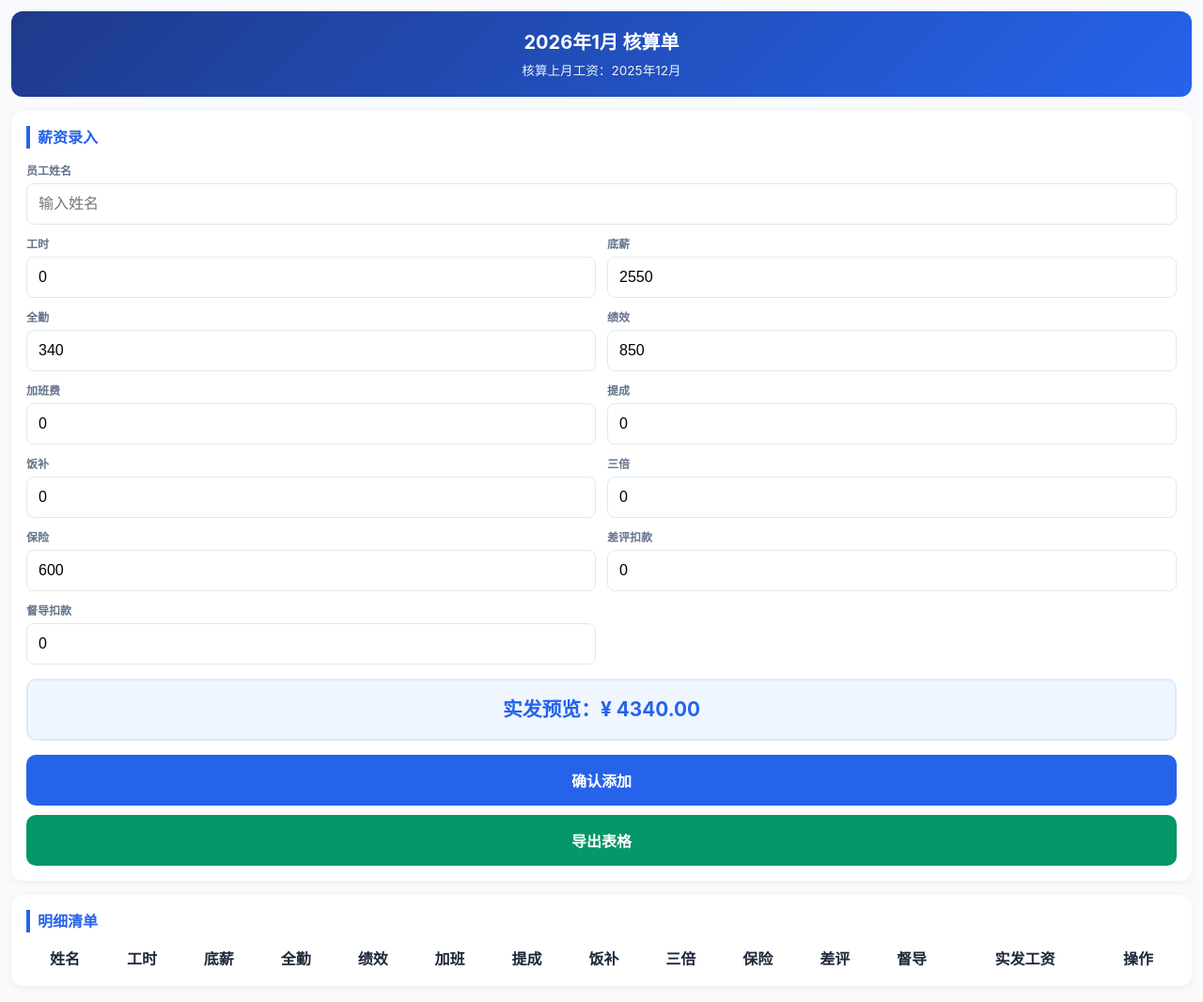
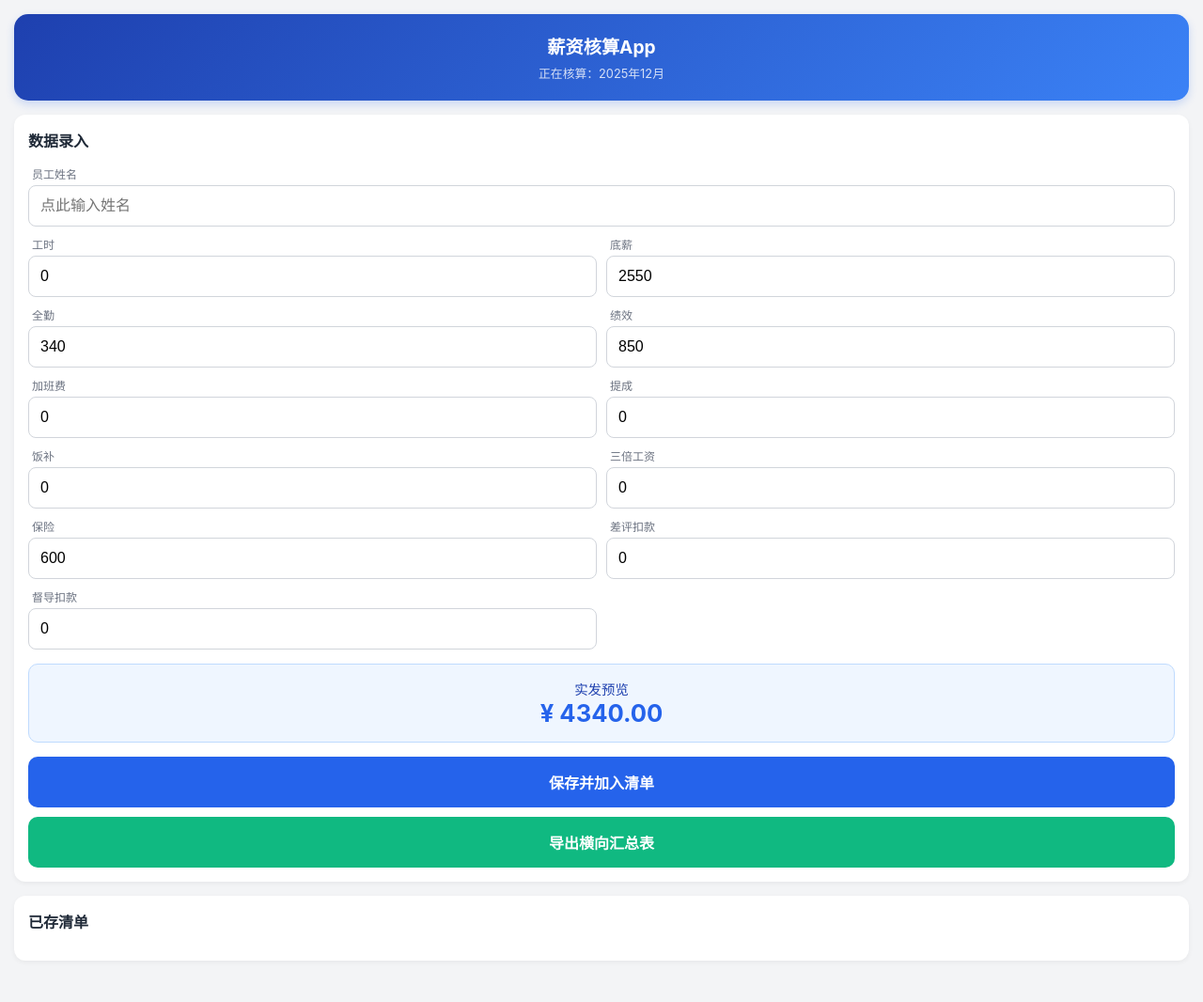
Before and after one commit to lujiaoning/gongzi, a plain HTML site: page index.html in a window 1280 px wide. Shown: the whole page at 94% size. Drawn offline with Linux system fonts and the light colour scheme.

Commit message:
Update index.html

```diff
--- a/index.html
+++ b/index.html
@@ -3,232 +3,219 @@
 <head>
     <meta charset="UTF-8">
     <meta name="viewport" content="width=device-width, initial-scale=1.0, maximum-scale=1.0, user-scalable=no">
-    <title>薪资管理系统-移动优化版</title>
+    <title>薪资助手App</title>
     <style>
         :root {
             --primary: #2563eb;
-            --bg: #f8fafc;
-            --card-bg: #ffffff;
-            --text: #1e293b;
+            --danger: #ef4444;
+            --success: #10b981;
+            --bg: #f3f4f6;
+            --card: #ffffff;
         }
 
         * { box-sizing: border-box; -webkit-tap-highlight-color: transparent; }
 
         body {
-            font-family: -apple-system, system-ui, sans-serif;
+            font-family: -apple-system, BlinkMacSystemFont, "Segoe UI", Roboto, sans-serif;
             background-color: var(--bg);
-            color: var(--text);
-            margin: 0;
-            padding: 12px;
-            line-height: 1.5;
+            margin: 0; padding: 15px; padding-bottom: 40px;
         }
 
-        .container { max-width: 100%; margin: 0 auto; }
+        /* 顶部 App 样式 */
+        .app-header {
+            text-align: center; padding: 20px 0;
+            background: linear-gradient(135deg, #1e40af, #3b82f6);
+            color: white; border-radius: 15px; margin-bottom: 15px;
+            box-shadow: 0 4px 10px rgba(37, 99, 235, 0.2);
+        }
+        .app-header h1 { margin: 0; font-size: 1.2rem; }
+        .app-header p { margin: 5px 0 0; font-size: 0.8rem; opacity: 0.8; }
 
-        /* 顶部标题优化 */
-        .salary-date-header {
-            background: linear-gradient(135deg, #1e3a8a 0%, #2563eb 100%);
-            color: white; text-align: center; padding: 18px 10px;
-            border-radius: 12px; margin-bottom: 15px;
-        }
-        .salary-date-header h1 { margin: 0; font-size: 1.25rem; }
-        .salary-date-header p { margin: 5px 0 0; font-size: 0.85rem; opacity: 0.9; }
-
+        /* 卡片容器 */
         .card {
-            background: var(--card-bg);
-            border-radius: 12px;
-            padding: 16px;
-            margin-bottom: 15px;
-            box-shadow: 0 2px 8px rgba(0,0,0,0.05);
+            background: var(--card); border-radius: 12px;
+            padding: 15px; margin-bottom: 15px;
+            box-shadow: 0 2px 5px rgba(0,0,0,0.05);
         }
 
-        .section-title {
-            font-size: 1rem; font-weight: bold; margin-bottom: 15px;
-            color: var(--primary); border-left: 4px solid var(--primary); padding-left: 8px;
+        .title { font-size: 1rem; font-weight: 700; color: #1f2937; margin-bottom: 15px; }
+
+        /* 输入框布局：1行2个 */
+        .input-grid { display: grid; grid-template-columns: 1fr 1fr; gap: 10px; }
+        .input-full { grid-column: span 2; }
+
+        label { display: block; font-size: 0.75rem; color: #6b7280; margin-bottom: 4px; padding-left: 4px; }
+        input {
+            width: 100%; padding: 12px; border: 1px solid #d1d5db;
+            border-radius: 8px; font-size: 16px; outline: none; background: #fff;
+        }
+        input:focus { border-color: var(--primary); background: #fefeff; }
+
+        /* 底部预览条 */
+        .preview-box {
+            background: #eff6ff; border: 1.5px solid #bfdbfe;
+            border-radius: 10px; padding: 15px; text-align: center;
+            margin: 15px 0;
+        }
+        .preview-box span { font-size: 0.9rem; color: #1e40af; }
+        .preview-box strong { display: block; font-size: 1.6rem; color: var(--primary); }
+
+        /* 按钮组 */
+        .btn-group { display: flex; flex-direction: column; gap: 10px; }
+        button {
+            padding: 15px; border: none; border-radius: 10px;
+            font-size: 1rem; font-weight: bold; color: white; transition: 0.1s;
+        }
+        button:active { opacity: 0.8; transform: scale(0.98); }
+        .btn-add { background: var(--primary); }
+        .btn-export { background: var(--success); }
+
+        /* 工资条清单 */
+        .salary-item {
+            border: 1px solid #e5e7eb; border-radius: 10px;
+            padding: 12px; margin-bottom: 12px; background: #fff;
+        }
+        .item-row { display: flex; justify-content: space-between; padding: 4px 0; font-size: 0.85rem; }
+        .item-label { color: #6b7280; }
+        .item-val { color: #111827; font-weight: 500; }
+        .item-total {
+            margin-top: 8px; padding-top: 8px; border-top: 1px dashed #e5e7eb;
+            color: var(--primary); font-weight: bold; font-size: 1rem;
         }
 
-        /* 录入表单：手机端单列排布 */
-        .form-grid {
-            display: grid;
-            grid-template-columns: 1fr 1fr; /* 手机端每行两个 */
-            gap: 12px;
-        }
-        .form-group.full-width { grid-column: span 2; } /* 姓名占满整行 */
+        .item-ops { display: flex; gap: 10px; margin-top: 10px; }
+        .btn-mini { flex: 1; padding: 8px; font-size: 0.8rem; border-radius: 6px; text-align: center; text-decoration: none; font-weight: bold; }
+        .edit-op { background: #dbeafe; color: #1e40af; }
+        .del-op { background: #fee2e2; color: #b91c1c; }
 
-        label { font-size: 12px; font-weight: 600; color: #64748b; margin-bottom: 4px; display: block; }
-        input {
-            width: 100%; padding: 12px;
-            border: 1.5px solid #e2e8f0; border-radius: 8px;
-            font-size: 16px; /* 16px 防止 iOS 自动放大页面 */
-            outline: none; background: #fff;
-        }
-        input:focus { border-color: var(--primary); }
-
-        /* 预览条：吸附感设计 */
-        .summary-bar {
-            margin-top: 15px; padding: 15px; background: #eff6ff;
-            border-radius: 10px; text-align: center;
-            font-size: 1.3rem; font-weight: bold; color: var(--primary);
-            border: 2px solid #dbeafe;
-        }
-
-        .actions { display: flex; flex-direction: column; gap: 10px; margin-top: 15px; }
-        button {
-            width: 100%; padding: 15px; border: none; border-radius: 10px;
-            font-size: 16px; font-weight: bold; cursor: pointer; color: white;
-        }
-        .btn-add { background: var(--primary); }
-        .btn-export { background: #059669; }
-
-        /* 表格：手机端彻底转为卡片模式 */
-        .table-container { width: 100%; }
-        table { width: 100%; border-collapse: collapse; }
-        .table-main-title { display: none; } /* 手机端隐藏大标题 */
-
-        @media screen and (max-width: 600px) {
-            thead { display: none; } /* 隐藏表头 */
-            tbody tr {
-                display: block; background: #fff; border-radius: 12px;
-                padding: 12px; margin-bottom: 12px; border: 1px solid #e2e8f0;
-                position: relative;
-            }
-            tbody td {
-                display: flex; justify-content: space-between;
-                padding: 6px 0; border: none; font-size: 14px; text-align: left;
-            }
-            tbody td::before {
-                content: attr(data-label); font-weight: bold; color: #64748b;
-            }
-            /* 最后一行实发工资突出显示 */
-            tbody td:nth-last-child(2) {
-                border-top: 1.5px dashed #e2e8f0; margin-top: 8px; padding-top: 12px;
-                font-size: 16px; color: var(--primary); font-weight: bold;
-            }
-            .btn-op-group { width: 100%; margin-top: 10px; display: flex; gap: 10px; }
-            .btn-edit, .btn-del { flex: 1; padding: 10px; border-radius: 6px; border: none; color: white; }
-            .btn-edit { background: #3b82f6; }
-            .btn-del { background: #ef4444; }
-        }
     </style>
 </head>
 <body>
 
-<div class="container">
-    <div class="salary-date-header">
-        <h1 id="titleMain">薪资管理系统</h1>
-        <p id="titleSub">结算周期：加载中...</p>
+<div class="app-header">
+    <h1 id="titleMain">薪资核算App</h1>
+    <p id="titleSub">载入中...</p>
+</div>
+
+<div class="card">
+    <div class="title">数据录入</div>
+    <div class="input-grid">
+        <div class="input-full">
+            <label>员工姓名</label>
+            <input type="text" id="name" placeholder="点此输入姓名" list="names">
+            <datalist id="names"><option value="田忠洋"><option value="陆娇宁"><option value="何春华"></datalist>
+        </div>
+        <div><label>工时</label><input type="number" id="hours" value="0"></div>
+        <div><label>底薪</label><input type="number" id="base" value="2550"></div>
+        <div><label>全勤</label><input type="number" id="attendance" value="340"></div>
+        <div><label>绩效</label><input type="number" id="performance" value="850"></div>
+        <div><label>加班费</label><input type="number" id="overtime" value="0"></div>
+        <div><label>提成</label><input type="number" id="commission" value="0"></div>
+        <div><label>饭补</label><input type="number" id="meal" value="0"></div>
+        <div><label>三倍工资</label><input type="number" id="triple" value="0"></div>
+        <div><label>保险</label><input type="number" id="insurance" value="600"></div>
+        <div><label>差评扣款</label><input type="number" id="bad" value="0"></div>
+        <div><label>督导扣款</label><input type="number" id="super" value="0"></div>
     </div>
 
-    <div class="card">
-        <div class="section-title">薪资录入</div>
-        <div class="form-grid">
-            <div class="form-group full-width"><label>员工姓名</label><input type="text" id="name" list="names" placeholder="输入姓名"><datalist id="names"><option value="田忠洋"><option value="陆娇宁"><option value="何春华"></datalist></div>
-            <div class="form-group"><label>工时</label><input type="number" id="hours" value="0"></div>
-            <div class="form-group"><label>底薪</label><input type="number" id="base" value="2550"></div>
-            <div class="form-group"><label>全勤</label><input type="number" id="attendance" value="340"></div>
-            <div class="form-group"><label>绩效</label><input type="number" id="performance" value="850"></div>
-            <div class="form-group"><label>加班费</label><input type="number" id="overtime" value="0"></div>
-            <div class="form-group"><label>提成</label><input type="number" id="commission" value="0"></div>
-            <div class="form-group"><label>饭补</label><input type="number" id="meal" value="0"></div>
-            <div class="form-group"><label>三倍</label><input type="number" id="triple" value="0"></div>
-            <div class="form-group"><label>保险</label><input type="number" id="insurance" value="600"></div>
-            <div class="form-group"><label>差评扣款</label><input type="number" id="bad" value="0"></div>
-            <div class="form-group"><label>督导扣款</label><input type="number" id="super" value="0"></div>
-        </div>
-        <div class="summary-bar" id="previewArea">实发预览：¥ 0.00</div>
-        <div class="actions">
-            <button class="btn-add" onclick="addRow()">确认添加</button>
-            <button class="btn-export" onclick="exportSideBySide()">导出表格</button>
-        </div>
+    <div class="preview-box">
+        <span>实发预览</span>
+        <strong id="previewArea">¥ 0.00</strong>
     </div>
 
-    <div class="card">
-        <div class="section-title">明细清单</div>
-        <div class="table-container">
-            <table id="mainTable">
-                <thead>
-                    <tr><th>姓名</th><th>工时</th><th>底薪</th><th>全勤</th><th>绩效</th><th>加班</th><th>提成</th><th>饭补</th><th>三倍</th><th>保险</th><th>差评</th><th>督导</th><th>实发工资</th><th>操作</th></tr>
-                </thead>
-                <tbody id="tableBody"></tbody>
-            </table>
+    <div class="btn-group">
+        <button class="btn-add" onclick="addItem()">保存并加入清单</button>
+        <button class="btn-export" onclick="exportData()">导出横向汇总表</button>
+    </div>
+</div>
+
+<div class="card">
+    <div class="title">已存清单</div>
+    <div id="salaryList">
         </div>
-    </div>
 </div>
 
 <script>
     let currentPeriod = "";
-    function initDate() {
+    function init() {
         const now = new Date();
-        const curY = now.getFullYear(); const curM = now.getMonth() + 1;
-        let lastM = curM - 1; let lastY = curY;
-        if (lastM === 0) { lastM = 12; lastY = curY - 1; }
+        const m = now.getMonth() + 1;
+        const lastM = m === 1 ? 12 : m - 1;
+        const lastY = m === 1 ? now.getFullYear()-1 : now.getFullYear();
         currentPeriod = `${lastY}年${lastM}月`;
-        document.getElementById('titleMain').innerText = `${curY}年${curM}月 核算单`;
-        document.getElementById('titleSub').innerText = `核算上月工资：${currentPeriod}`;
+        document.getElementById('titleSub').innerText = `正在核算：${currentPeriod}`;
     }
 
     document.querySelectorAll('input').forEach(input => {
         input.addEventListener('input', () => {
             if(input.id === 'hours') document.getElementById('meal').value = (parseFloat(input.value)||0)*15;
-            refreshTotal();
+            calc();
         });
-        // 手机端点击自动全选，方便修改
         input.addEventListener('focus', () => input.select());
     });
 
-    function getVal(id) { return parseFloat(document.getElementById(id).value) || 0; }
-    function refreshTotal() {
-        const res = getVal('base') + getVal('attendance') + getVal('performance') + getVal('overtime') + getVal('commission') + getVal('meal') + getVal('triple') + getVal('insurance') - getVal('bad') - getVal('super');
-        document.getElementById('previewArea').innerText = `实发预览：¥ ${res.toFixed(2)}`;
+    function calc() {
+        const res = getV('base') + getV('attendance') + getV('performance') + getV('overtime') + getV('commission') + getV('meal') + getV('triple') + getV('insurance') - getV('bad') - getV('super');
+        document.getElementById('previewArea').innerText = `¥ ${res.toFixed(2)}`;
     }
+    function getV(id) { return parseFloat(document.getElementById(id).value) || 0; }
 
-    function addRow() {
+    function addItem() {
         const name = document.getElementById('name').value.trim();
-        if(!name) return alert("请输入姓名");
-        const total = (getVal('base') + getVal('attendance') + getVal('performance') + getVal('overtime') + getVal('commission') + getVal('meal') + getVal('triple') + getVal('insurance') - getVal('bad') - getVal('super')).toFixed(2);
-        const tbody = document.getElementById('tableBody');
-        const tr = document.createElement('tr');
-        tr.innerHTML = `
-            <td data-label="姓名">${name}</td><td data-label="工时">${getVal('hours')}</td><td data-label="底薪">${getVal('base')}</td>
-            <td data-label="全勤">${getVal('attendance')}</td><td data-label="绩效">${getVal('performance')}</td><td data-label="加班">${getVal('overtime')}</td>
-            <td data-label="提成">${getVal('commission')}</td><td data-label="饭补">${getVal('meal')}</td><td data-label="三倍">${getVal('triple')}</td>
-            <td data-label="保险">${getVal('insurance')}</td><td data-label="差评">${getVal('bad')}</td><td data-label="督导">${getVal('super')}</td>
-            <td data-label="实发工资">${total}</td>
-            <td><div class="btn-op-group"><button class="btn-edit" onclick="editRow(this)">编辑</button><button class="btn-del" onclick="btnDel(this)">删除</button></div></td>
+        if(!name) return alert("写个名字吧");
+
+        const total = (getV('base') + getV('attendance') + getV('performance') + getV('overtime') + getV('commission') + getV('meal') + getV('triple') + getV('insurance') - getV('bad') - getV('super')).toFixed(2);
+
+        const list = document.getElementById('salaryList');
+        const div = document.createElement('div');
+        div.className = 'salary-item';
+        // 存储数据属性方便导出
+        div.dataset.values = `${name},${getV('hours')},${getV('base')},${getV('attendance')},${getV('performance')},${getV('overtime')},${getV('commission')},${getV('meal')},${getV('triple')},${getV('insurance')},${getV('bad')},${getV('super')},${total}`;
+
+        div.innerHTML = `
+            <div class="item-row"><span class="item-label">姓名</span><span class="item-val">${name}</span></div>
+            <div class="item-row"><span class="item-label">工时</span><span class="item-val">${getV('hours')}</span></div>
+            <div class="item-row"><strong>实发工资</strong><strong class="item-total">¥ ${total}</strong></div>
+            <div class="item-ops">
+                <div class="btn-mini edit-op" onclick="editItem(this)">编辑修改</div>
+                <div class="btn-mini del-op" onclick="this.parentElement.parentElement.remove()">删除记录</div>
+            </div>
         `;
-        tbody.appendChild(tr);
-        document.getElementById('name').value = ""; refreshTotal();
+        list.appendChild(div);
+        document.getElementById('name').value = "";
         window.scrollTo({ top: document.body.scrollHeight, behavior: 'smooth' });
     }
 
-    function btnDel(btn) { if(confirm("确定删除？")) btn.closest('tr').remove(); }
-    function editRow(btn) {
-        const tds = btn.closest('tr').querySelectorAll('td');
+    function editItem(btn) {
+        const item = btn.parentElement.parentElement;
+        const vals = item.dataset.values.split(',');
         const ids = ['name','hours','base','attendance','performance','overtime','commission','meal','triple','insurance','bad','super'];
-        ids.forEach((id, i) => document.getElementById(id).value = tds[i].innerText.replace(/[+-\s]/g, ''));
-        btn.closest('tr').remove(); refreshTotal();
+        ids.forEach((id, i) => document.getElementById(id).value = vals[i]);
+        item.remove(); calc();
         window.scrollTo({ top: 0, behavior: 'smooth' });
     }
 
-    function exportSideBySide() {
-        const rows = document.querySelectorAll("#tableBody tr");
-        if(rows.length === 0) return alert("请先录入数据");
-        let csv = "\uFEFF";
+    function exportData() {
+        const items = document.querySelectorAll('.salary-item');
+        if(items.length === 0) return alert("清单还是空的");
+
         const fields = ["项目/姓名", "总工时", "基本底薪", "全勤奖励", "绩效评分", "加班补贴", "业务提成", "伙食补贴", "三倍工资", "保险代缴", "差评扣款", "督导扣款", "实发总额"];
-        let csvLines = fields.map(field => field);
-        rows.forEach((row) => {
-            const tds = row.querySelectorAll("td");
-            fields.forEach((_, i) => csvLines[i] += `,${tds[i].innerText.replace(/[+-\s,]/g, '')}`);
+        let csvLines = fields.map(f => f);
+
+        items.forEach(item => {
+            const vals = item.dataset.values.split(',');
+            fields.forEach((_, i) => csvLines[i] += `,${vals[i]}`);
         });
-        const blob = new Blob([csv + csvLines.join("\n")], { type: "text/csv;charset=utf-8;" });
+
+        const blob = new Blob(["\uFEFF" + csvLines.join("\n")], { type: "text/csv;charset=utf-8;" });
         const a = document.createElement("a");
         a.href = URL.createObjectURL(blob);
-        a.download = `${currentPeriod}薪资对比表.csv`;
+        a.download = `${currentPeriod}工资汇总.csv`;
         a.click();
     }
 
-    initDate();
-    refreshTotal();
+    init();
+    calc();
 </script>
 </body>
 </html>
```
